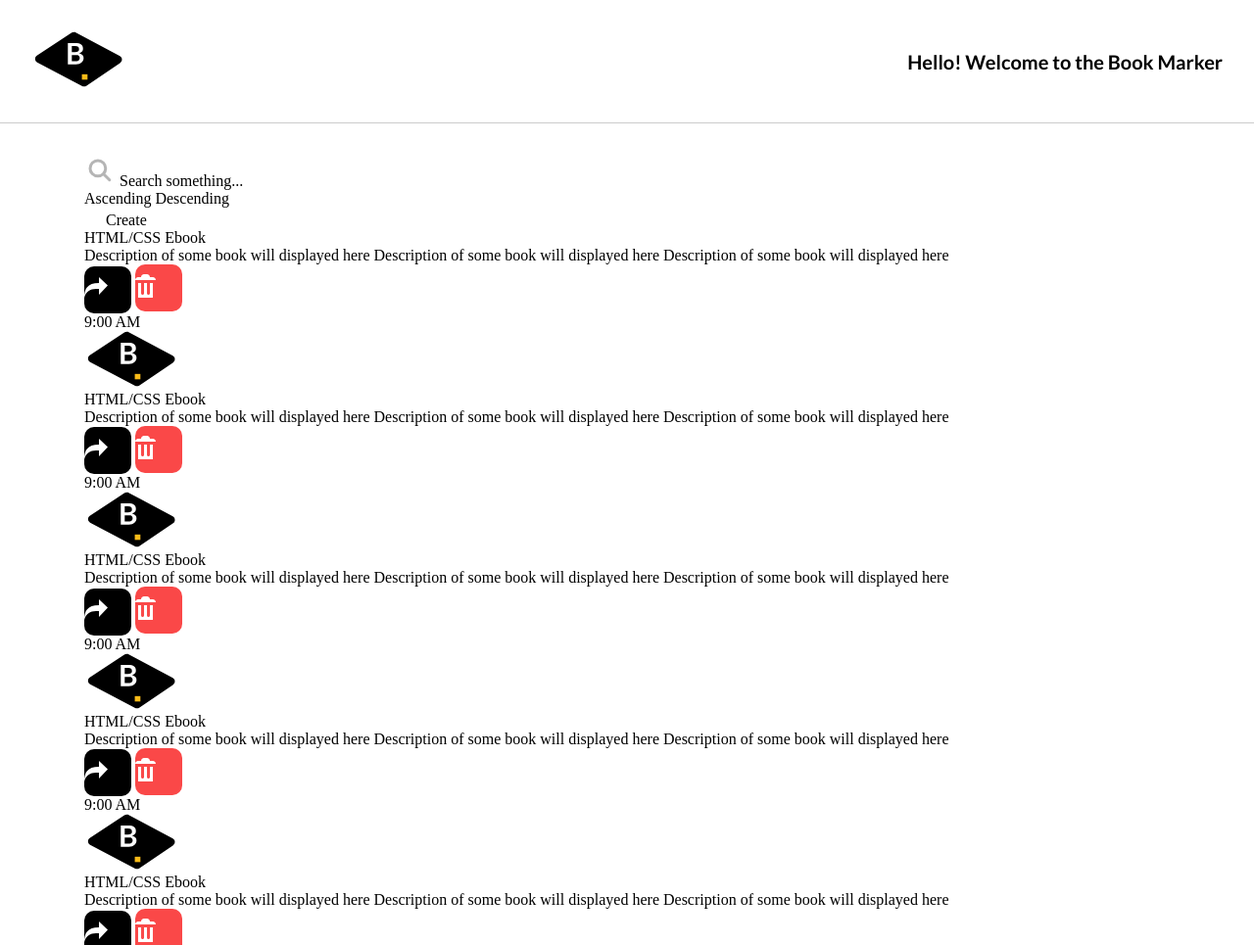
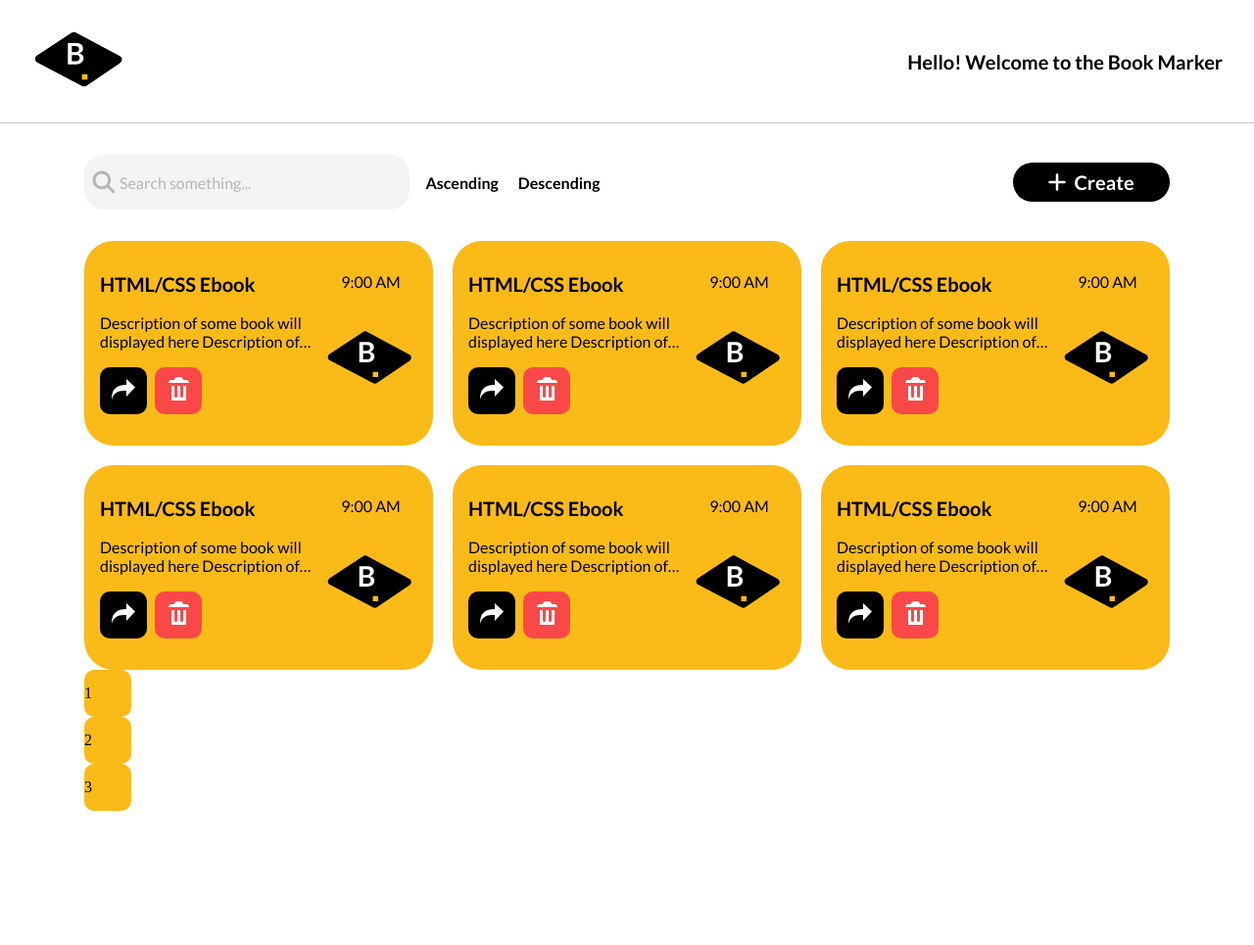
Before and after one commit to hoangtlm-dev/bookmarker-typescript-mvc, a website built with Parcel: page src/pages/index.html in a window 1280 px wide. Shown: the top 965 px of the page at 98% size. After the commit the page ends 860 px from the top, so only its background shows below. Built offline with nearby package versions, Linux system fonts and the light colour scheme.

Commit message:
feat: implement ui of content in home page

```diff
--- a/src/pages/index.html
+++ b/src/pages/index.html
@@ -28,9 +28,9 @@
               <button class="btn btn-sort asc">Ascending</button>
               <button class="btn btn-sort desc">Descending</button>
             </div>
-            <button class="btn btn-create">
+            <button class="btn btn-secondary btn-rectangle btn-create">
               <img class="btn-create-icon" src="../assets/icons/plus.svg" alt="Create" />
-              <span class="btn-create-text">Create</span>
+              <span class="text-light btn-create-text">Create</span>
             </button>
           </div>
         </div>
@@ -39,8 +39,8 @@
             <!-- Item 1 -->
             <li class="book-item">
               <div class="book-primary-info">
-                <h2 class="book-name">HTML/CSS Ebook</h2>
-                <p class="book-description">
+                <h2 class="text-heading text-truncate book-name">HTML/CSS Ebook</h2>
+                <p class="text-description text-truncate book-description">
                   Description of some book will displayed here Description of some book will displayed here Description
                   of some book will displayed here
                 </p>
@@ -54,7 +54,7 @@
                 </div>
               </div>
               <div class="book-published-info">
-                <span class="book-published-time">9:00 AM</span>
+                <span class="text-description book-published-time">9:00 AM</span>
                 <figure class="book-published-image-frame">
                   <img src="../assets/icons/book-marker-logo.svg" alt="Book name" class="book-published-image" />
                 </figure>
@@ -63,8 +63,8 @@
             <!-- Item 2 -->
             <li class="book-item">
               <div class="book-primary-info">
-                <h2 class="book-name">HTML/CSS Ebook</h2>
-                <p class="book-description">
+                <h2 class="text-heading text-truncate book-name">HTML/CSS Ebook</h2>
+                <p class="text-description text-truncate book-description">
                   Description of some book will displayed here Description of some book will displayed here Description
                   of some book will displayed here
                 </p>
@@ -78,7 +78,7 @@
                 </div>
               </div>
               <div class="book-published-info">
-                <span class="book-published-time">9:00 AM</span>
+                <span class="text-description book-published-time">9:00 AM</span>
                 <figure class="book-published-image-frame">
                   <img src="../assets/icons/book-marker-logo.svg" alt="Book name" class="book-published-image" />
                 </figure>
@@ -87,8 +87,8 @@
             <!-- Item 3 -->
             <li class="book-item">
               <div class="book-primary-info">
-                <h2 class="book-name">HTML/CSS Ebook</h2>
-                <p class="book-description">
+                <h2 class="text-heading text-truncate book-name">HTML/CSS Ebook</h2>
+                <p class="text-description text-truncate book-description">
                   Description of some book will displayed here Description of some book will displayed here Description
                   of some book will displayed here
                 </p>
@@ -102,7 +102,7 @@
                 </div>
               </div>
               <div class="book-published-info">
-                <span class="book-published-time">9:00 AM</span>
+                <span class="text-description book-published-time">9:00 AM</span>
                 <figure class="book-published-image-frame">
                   <img src="../assets/icons/book-marker-logo.svg" alt="Book name" class="book-published-image" />
                 </figure>
@@ -111,8 +111,8 @@
             <!-- Item 4 -->
             <li class="book-item">
               <div class="book-primary-info">
-                <h2 class="book-name">HTML/CSS Ebook</h2>
-                <p class="book-description">
+                <h2 class="text-heading text-truncate book-name">HTML/CSS Ebook</h2>
+                <p class="text-description text-truncate book-description">
                   Description of some book will displayed here Description of some book will displayed here Description
                   of some book will displayed here
                 </p>
@@ -126,7 +126,7 @@
                 </div>
               </div>
               <div class="book-published-info">
-                <span class="book-published-time">9:00 AM</span>
+                <span class="text-description book-published-time">9:00 AM</span>
                 <figure class="book-published-image-frame">
                   <img src="../assets/icons/book-marker-logo.svg" alt="Book name" class="book-published-image" />
                 </figure>
@@ -135,8 +135,8 @@
             <!-- Item 5 -->
             <li class="book-item">
               <div class="book-primary-info">
-                <h2 class="book-name">HTML/CSS Ebook</h2>
-                <p class="book-description">
+                <h2 class="text-heading text-truncate book-name">HTML/CSS Ebook</h2>
+                <p class="text-description text-truncate book-description">
                   Description of some book will displayed here Description of some book will displayed here Description
                   of some book will displayed here
                 </p>
@@ -150,7 +150,7 @@
                 </div>
               </div>
               <div class="book-published-info">
-                <span class="book-published-time">9:00 AM</span>
+                <span class="text-description book-published-time">9:00 AM</span>
                 <figure class="book-published-image-frame">
                   <img src="../assets/icons/book-marker-logo.svg" alt="Book name" class="book-published-image" />
                 </figure>
@@ -159,8 +159,8 @@
             <!-- Item 6 -->
             <li class="book-item">
               <div class="book-primary-info">
-                <h2 class="book-name">HTML/CSS Ebook</h2>
-                <p class="book-description">
+                <h2 class="text-heading text-truncate book-name">HTML/CSS Ebook</h2>
+                <p class="text-description text-truncate book-description">
                   Description of some book will displayed here Description of some book will displayed here Description
                   of some book will displayed here
                 </p>
@@ -174,7 +174,7 @@
                 </div>
               </div>
               <div class="book-published-info">
-                <span class="book-published-time">9:00 AM</span>
+                <span class="text-description book-published-time">9:00 AM</span>
                 <figure class="book-published-image-frame">
                   <img src="../assets/icons/book-marker-logo.svg" alt="Book name" class="book-published-image" />
                 </figure>
--- a/src/styles/pages/home/sections/book-action.css
+++ b/src/styles/pages/home/sections/book-action.css
@@ -0,0 +1,100 @@
+.book-action {
+  display: flex;
+  justify-content: center;
+  flex-direction: column;
+  gap: 16px;
+}
+
+.book-action .search,
+.book-action .sort-and-create {
+  display: flex;
+  width: 100%;
+  height: 100%;
+}
+
+.book-action .search {
+  background-color: var(--light-blur-color);
+  border-radius: var(--md-border-radius);
+  padding: 12px 4px;
+}
+
+.book-action .search-box {
+  width: 100%;
+  background-color: var(--light-blur-color);
+}
+
+.book-action .search-box,
+.book-action .search-box::placeholder {
+  font-family: var(--font-regular);
+  font-size: var(--sm-fs);
+}
+
+.book-action .search-box::placeholder {
+  color: var(--placeholder-text-color);
+}
+
+.book-action .sort-and-create {
+  align-items: center;
+  justify-content: space-between;
+}
+
+.book-action .sort {
+  display: flex;
+  align-items: center;
+  justify-content: center;
+  gap: 8px;
+}
+
+.book-action .btn-sort {
+  background-color: transparent;
+  font-family: Lato-Bold, sans-serif;
+  font-size: var(--fs-sm);
+}
+
+.book-action .btn-sort.active {
+  color: var(--primary-color);
+}
+
+.book-action .btn-create {
+  justify-content: center;
+  align-items: center;
+  gap: 8px;
+  width: 100px;
+  padding: 8px;
+  display: flex;
+}
+
+.book-action .btn-create-text {
+  font-family: var(--font-bold);
+  font-size: var(--xs-fs);
+}
+
+@media (min-width: 576px) {
+  .book-action .btn-create {
+    width: 160px;
+  }
+
+  .book-action .btn-create-text {
+    font-size: var(--md-fs);
+  }
+}
+
+@media (min-width: 992px) {
+  .book-action {
+    flex-direction: row;
+    align-items: center;
+    justify-content: space-between;
+  }
+
+  .book-action .search {
+    flex: 0 0 30%;
+  }
+
+  .book-action .sort {
+    gap: 20px;
+  }
+
+  .book-action .btn-sort {
+    font-size: var(--fs-md);
+  }
+}
--- a/src/styles/pages/home/sections/book-list.css
+++ b/src/styles/pages/home/sections/book-list.css
@@ -0,0 +1,150 @@
+.book-list-wrapper {
+  margin-top: 32px;
+}
+
+.book-list {
+  display: grid;
+  grid-template-columns: repeat(1, 1fr);
+  gap: 20px;
+}
+
+.book-list .book-item {
+  display: flex;
+  justify-content: space-between;
+  background-color: var(--primary-color);
+  border-radius: var(--lg-border-radius);
+  padding: 32px 16px;
+  gap: 12px;
+  cursor: pointer;
+  transition: all linear 0.2s;
+}
+
+.book-list .book-item:hover {
+  transform: translateY(-8px);
+}
+
+.book-list .book-primary-info {
+  display: flex;
+  flex-direction: column;
+  justify-content: space-between;
+  gap: 10px;
+}
+
+.book-list .book-published-info {
+  display: flex;
+  flex-direction: column;
+  align-items: center;
+  gap: 10px;
+}
+
+.book-list .book-published-image-frame {
+  width: 95px;
+  height: 116px;
+}
+
+.book-list .book-published-image {
+  width: 100%;
+  height: 100%;
+}
+
+.book-list .btn-view-details,
+.book-list .btn-delete {
+  text-align: center;
+}
+
+.book-list .book-item-action {
+  display: flex;
+  align-items: center;
+  gap: 8px;
+}
+
+/* Skeleton loading */
+.book-item.loading {
+  background-color: #f4f4f4;
+}
+
+.book-item.loading .book-primary-info {
+  flex: 0 0 60%;
+}
+
+.book-item.loading .book-name,
+.book-item.loading .book-description,
+.book-item.loading .book-item-action-btn,
+.book-item.loading .book-published-time,
+.book-item.loading .book-published-image-frame,
+.book-item.loading .btn {
+  position: relative;
+  overflow: hidden;
+}
+
+.book-item.loading .book-name::before,
+.book-item.loading .book-description::before,
+.book-item.loading .book-item-action-btn::before,
+.book-item.loading .book-published-time::before,
+.book-item.loading .book-published-image-frame::before,
+.book-item.loading .btn::before {
+  background-color: var(--primary-loading-color);
+  content: '';
+  width: 100%;
+  height: 100%;
+  position: absolute;
+  top: 0;
+  left: 0;
+  right: 0;
+  bottom: 0;
+}
+
+.book-item.loading .book-name::after,
+.book-item.loading .book-description::after,
+.book-item.loading .book-item-action-btn::after,
+.book-item.loading .book-published-time::after,
+.book-item.loading .book-published-image-frame::after,
+.book-item.loading .btn::after {
+  content: '';
+  width: 100%;
+  height: 100%;
+  position: absolute;
+  top: 0;
+  left: 0;
+  right: 0;
+  bottom: 0;
+  background: linear-gradient(to right, var(--primary-loading-color), #fff 50%, var(--primary-loading-color));
+  animation: skeletonLoading 2s infinite alternate;
+}
+
+.book-item.loading .book-name,
+.book-item.loading .book-published-time {
+  width: 100%;
+  height: 26px;
+}
+
+.book-item.loading .book-description {
+  width: 100%;
+  height: 48px;
+}
+
+.book-item.loading .btn {
+  width: 48px;
+  height: 48px;
+}
+
+@keyframes skeletonLoading {
+  from {
+    left: -50%;
+  }
+  to {
+    left: 50%;
+  }
+}
+
+@media (min-width: 768px) {
+  .book-list {
+    grid-template-columns: repeat(2, 1fr);
+  }
+}
+
+@media (min-width: 991px) {
+  .book-list {
+    grid-template-columns: repeat(3, 1fr);
+  }
+}
```
